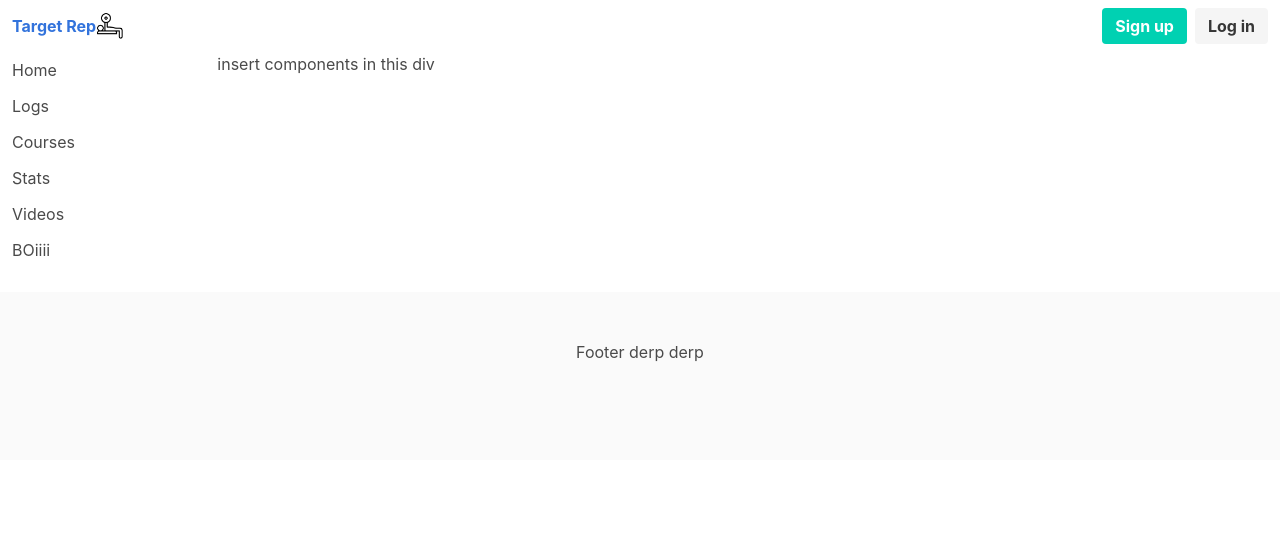
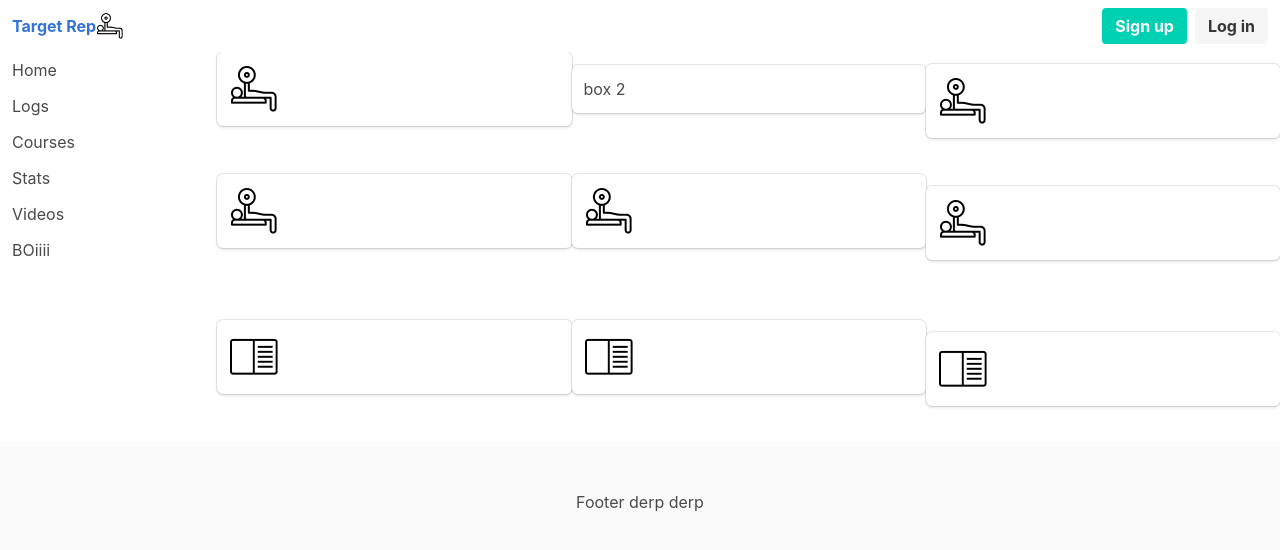
Before and after one commit to Apumpfree/gymDiary, a React (Create React App) app in the folder gymdiary/: page / in a window 1280 px wide. Shown: the top 550 px of the page. Built offline with nearby package versions, Linux system fonts and the light colour scheme.

Commit message:
setting up page layouts. courses and home

```diff
--- a/gymdiary/src/App.js
+++ b/gymdiary/src/App.js
@@ -1,13 +1,17 @@
 import React from "react";
 import Home from "./Pages/Home";
-
+import Courses from "./Pages/Courses";
+import Logs from "./Pages/Logs";
+import Stats from "./Pages/Stats";
+import Videos from "./Pages/Videos";
 
 
 // conditional rendering to determine what page is loaded.
 // react / Conditional rendering
 const App = () => (
     <div>
-        <Home />
+        {/* <Home /> */}
+        <Courses />
     </div>
 );
 
--- a/gymdiary/src/Pages/Courses.js
+++ b/gymdiary/src/Pages/Courses.js
@@ -10,14 +10,49 @@ class Courses extends Component {
             <div>
                 <div>
                     <Header />
-
                 </div>
                 <div class="columns">
                     <div class="column is-2">
                         <Navbar />
                     </div>
                     <div class="column">
-                        <p>insert components in this div</p>
+                        {/* row 1 */}
+                        <div class="level">
+                            <div class="box column is-one-third">
+                                <img src="/images/benchPressIcon.png"></img>
+                            </div>
+                            <div class="box column is-one-third">
+                                box 2
+                            </div>
+                            <div class="box column is-one-third">
+                                <img src="/images/benchPressIcon.png"></img>
+                            </div>
+                        </div>
+                        {/* row 2 */}
+                        <div class="level">
+                            <div class="box column is-one-third">
+                                <img src="/images/benchPressIcon.png"></img>
+                            </div>
+                            <div class="box column is-one-third">
+                                <img src="/images/benchPressIcon.png"></img>
+                            </div>
+                            <div class="box column is-one-third">
+                                <img src="/images/benchPressIcon.png"></img>
+                            </div>
+                        </div>
+                        {/* row 3 */}
+                        <div class="level">
+                        </div><div class="level">
+                            <div class="box column is-one-third">
+                                <img src="/images/icons8-ereader-50.png"></img>
+                            </div>
+                            <div class="box column is-one-third">
+                                <img src="/images/icons8-ereader-50.png"></img>
+                            </div>
+                            <div class="box column is-one-third">
+                                <img src="/images/icons8-ereader-50.png"></img>
+                            </div>
+                        </div>
                     </div>
 
                 </div>
--- a/gymdiary/src/Pages/Home.js
+++ b/gymdiary/src/Pages/Home.js
@@ -19,10 +19,31 @@ class Home extends Component {
                         <Navbar />
                     </div>
                     <div class="column">
+                        <div class="level">
+                            <div class="box column is-one-third">
+                                    box 1
+                            </div>
+                            <div class="box column is-one-third">
+                                box 2
+                            </div>
+                            <div class="box column is-one-third">
+                                box 3
+                            </div>
+                        </div>
 
-                        <p>insert components in this div</p>
+                        <section class="hero is-medium is-primary is-bold">
+                            <div class="hero-body">
+                                <div class="container">
+                                    <h1 class="title">
+                                        Primary bold title
+                                    </h1>
+                                    <h2 class="subtitle">
+                                        Primary bold subtitle
+                                    </h2>
+                                </div>
+                            </div>
+                        </section>
                     </div>
-
                 </div>
                 <div>
                     <Footer />
--- a/gymdiary/src/Pages/Logs.js
+++ b/gymdiary/src/Pages/Logs.js
@@ -11,7 +11,6 @@ class Logs extends Component {
             <div>
                 <div>
                     <Header />
-
                 </div>
                 <div class="columns">
                     <div class="column is-2">
```
